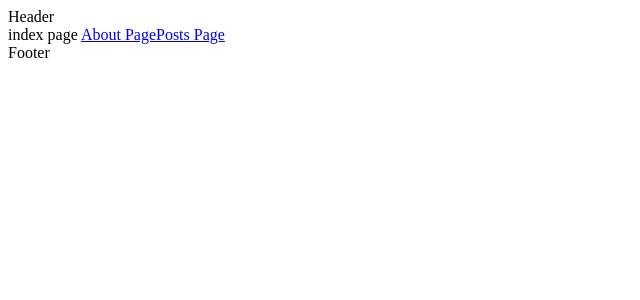
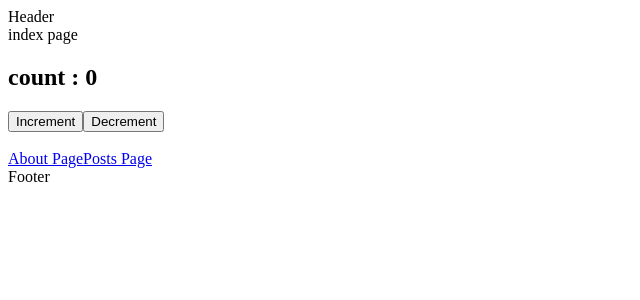
Before and after one commit to RasoulMadani/NuxtJs-VueJs-sandbox, a Nuxt app: page / in a window 1280 px wide. Shown: the top 300 px of the page, without its empty margins (0-640 px from the left). Built offline with nearby package versions, Linux system fonts and the light colour scheme.

Commit message:
استفاده از کامپوزیبل

```diff
--- /dev/null
+++ b/composables/counter/useCounter.js
@@ -0,0 +1,10 @@
+export const useCounter = () => {
+    const count = ref(0);
+    const increment = () => {
+        count.value += 1;
+    }
+    const decrement = () => {
+        count.value -= 1;
+    }
+    return { count, increment ,decrement};
+}
--- /dev/null
+++ b/composables/index.js
@@ -0,0 +1 @@
+export {useCounter} from './counter/useCounter';
--- a/pages/index.vue
+++ b/pages/index.vue
@@ -1,16 +1,19 @@
 <script setup>
-const title = ref('Title1');
+import {useCounter} from "~/composables/counter/useCounter.js";
+
+const {count,increment,decrement} = useCounter();
 </script>
 
 <template>
-  <Head>
-    <Title>{{ title }}</Title>
-    <Meta name="description" content="Description" />
-  </Head>
-  <Body class="test-3"></Body>
+
 
 <div>
  index page
+  <h2>count : {{count}}</h2>
+  <button @click="increment">Increment</button>
+  <button @click="decrement">Decrement</button>
+  <br>
+  <br>
   <NuxtLink to="/about">About Page</NuxtLink>
   <NuxtLink to="/posts">Posts Page</NuxtLink>
 </div>
```
